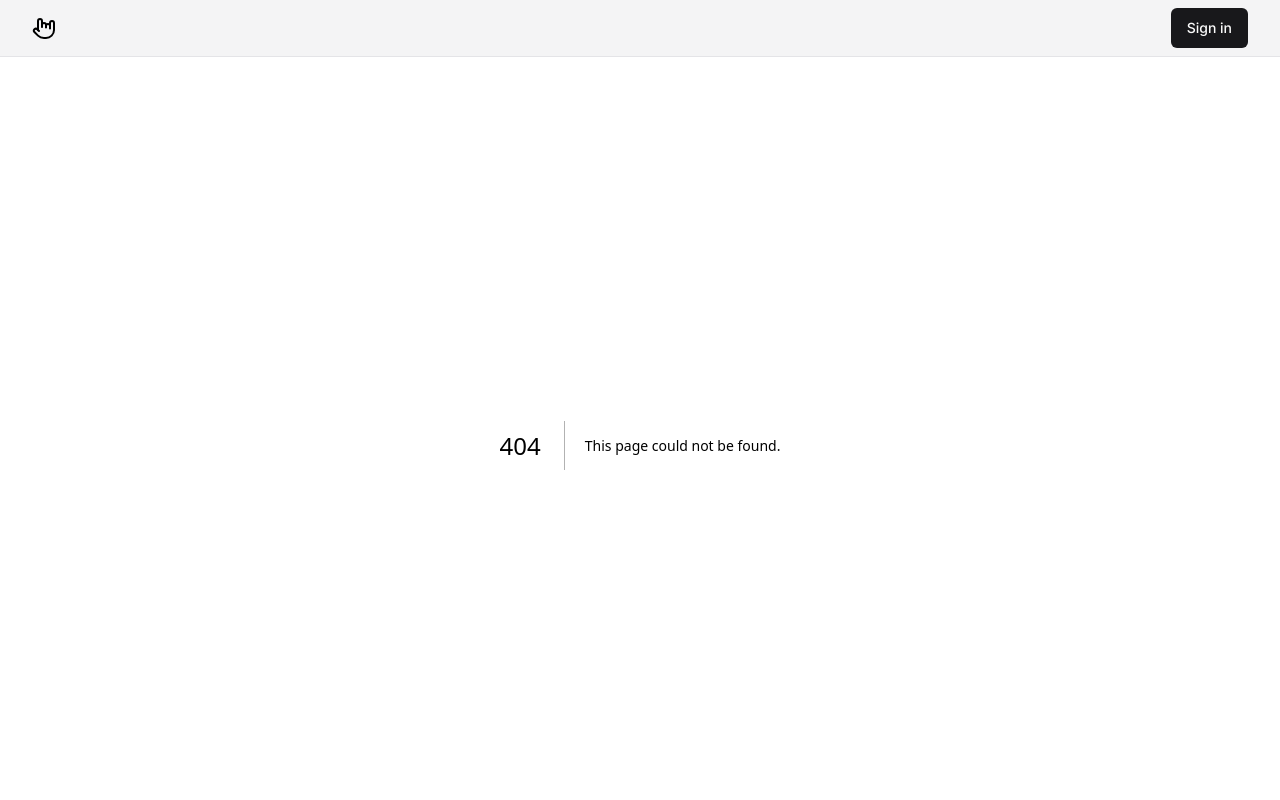
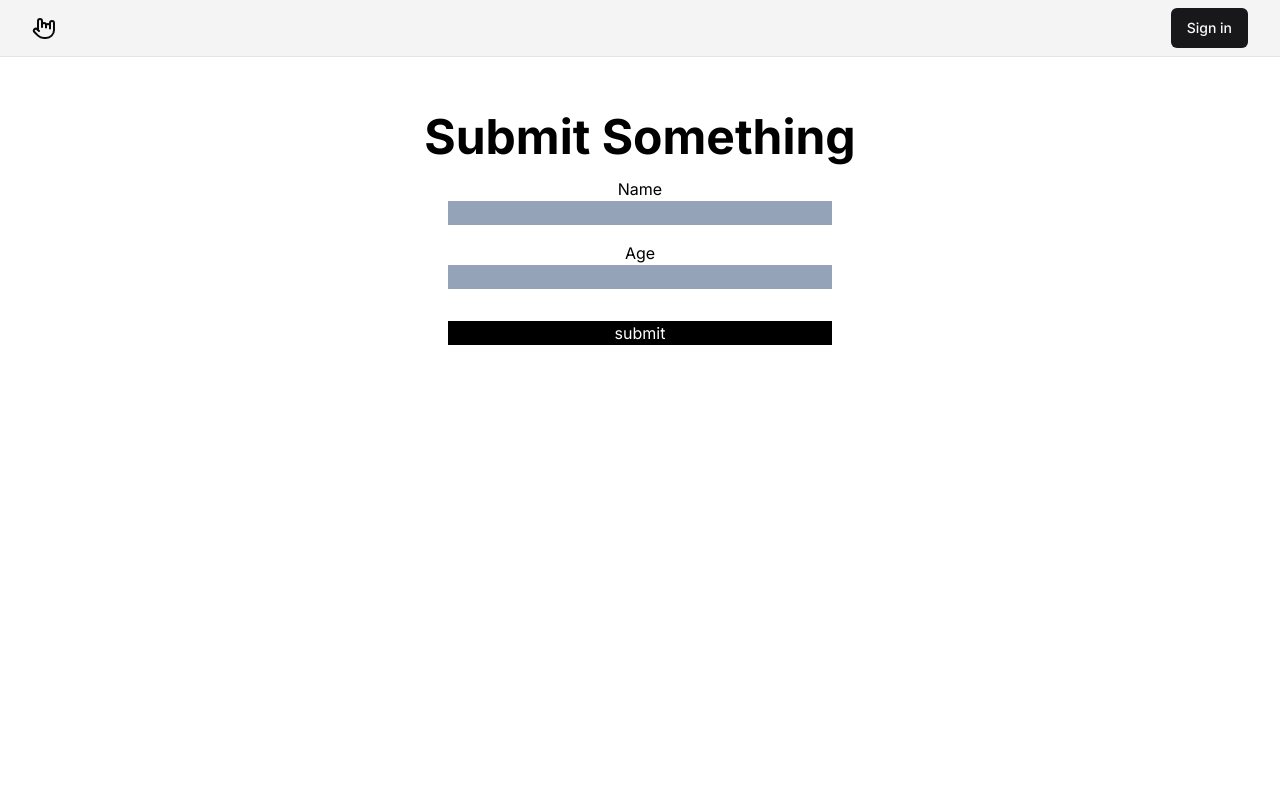
Before and after one commit to sherifawad/tutorials, a Next.js app: page /formPage in a window 1280 px wide. Before the commit this address had no page. Shown: the top 800 px of the page. Built offline with nearby package versions, Linux system fonts and the light colour scheme; no server answers.

Commit message:
reset form without using client components

```diff
--- /dev/null
+++ b/src/app/formPage/page.tsx
@@ -0,0 +1,90 @@
+import { ZodError, z } from "zod";
+import { cookies } from "next/headers";
+import { redirect } from "next/navigation";
+import clsx from "clsx";
+import { isRedirectError } from "next/dist/client/components/redirect";
+
+const schema = z.object({
+    name: z.string().trim().min(1, { message: "name is required" }),
+    age: z.number().min(0).max(100),
+});
+
+type Errors = {
+    name: string[];
+    age: string[];
+};
+
+async function submitFromAction(formData: FormData) {
+    "use server";
+    try {
+        schema.parse({
+            name: formData.get("name"),
+            age: parseInt(formData.get("age")?.toString() ?? ""),
+        });
+        cookies().set("formKey", Math.random() + "");
+        redirect("/formPage");
+    } catch (error) {
+        if (isRedirectError(error)) {
+            throw error;
+        }
+        const zodError = error as ZodError;
+        const errorMap = JSON.stringify(zodError.flatten().fieldErrors);
+        redirect(`/formPage?errors=${encodeURI(errorMap)}`);
+    }
+}
+
+export default function page({
+    searchParams,
+}: {
+    searchParams: {
+        errors: string;
+    };
+}) {
+    function getFromKey() {
+        return cookies().get("formKey")?.value;
+    }
+    function getFieldError(field: keyof Errors) {
+        if (!searchParams.errors) return undefined;
+        const errorMap = JSON.parse(searchParams.errors) as Record<
+            keyof Errors,
+            string[]
+        >;
+
+        const error = errorMap[field];
+        if (!error) return undefined;
+        return error[0];
+    }
+    return (
+        <main className="text-black text-center">
+            <h1 className="text-5xl font-bold mb-4 mt-12">Submit Something</h1>
+            <form
+                key={getFromKey()}
+                className="flex flex-col mx-auto max-w-sm"
+                action={submitFromAction}
+            >
+                <label className="label">
+                    <span className="label-text">Name</span>
+                </label>
+                <input
+                    className={clsx("input w-full max-w-sm bg-slate-400", {
+                        "input-error": getFieldError("name"),
+                    })}
+                    name="name"
+                />
+                <p className="h-4">{getFieldError("name")}</p>
+                <label className="label">
+                    <span className="label-text">Age</span>
+                </label>
+                <input
+                    className={clsx("input w-full max-w-sm bg-slate-400", {
+                        "input-error": getFieldError("age"),
+                    })}
+                    name="age"
+                />
+                <p className="h-4">{getFieldError("age")}</p>
+
+                <button className="brn mt-4 bg-black text-white">submit</button>
+            </form>
+        </main>
+    );
+}
```
